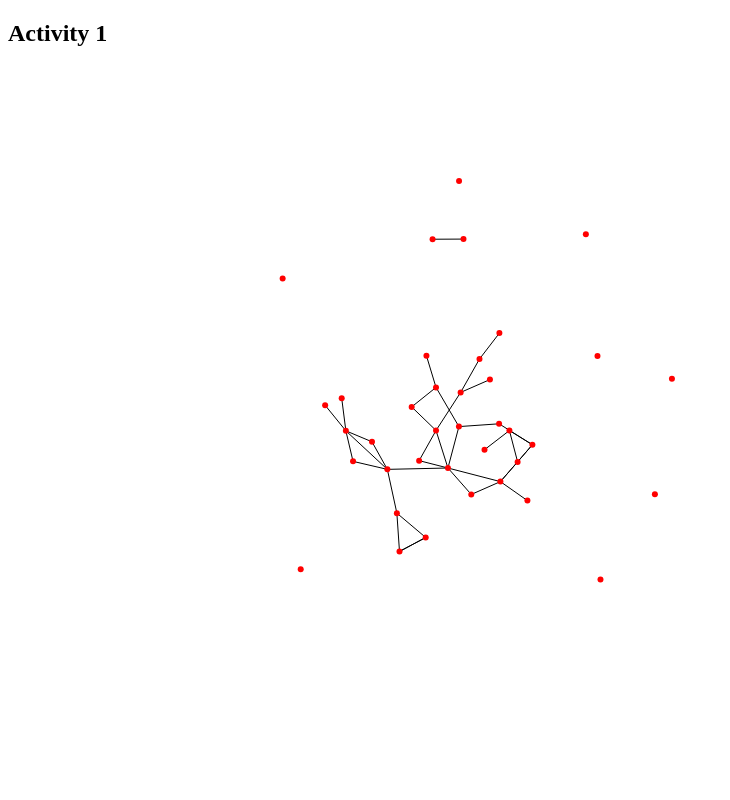
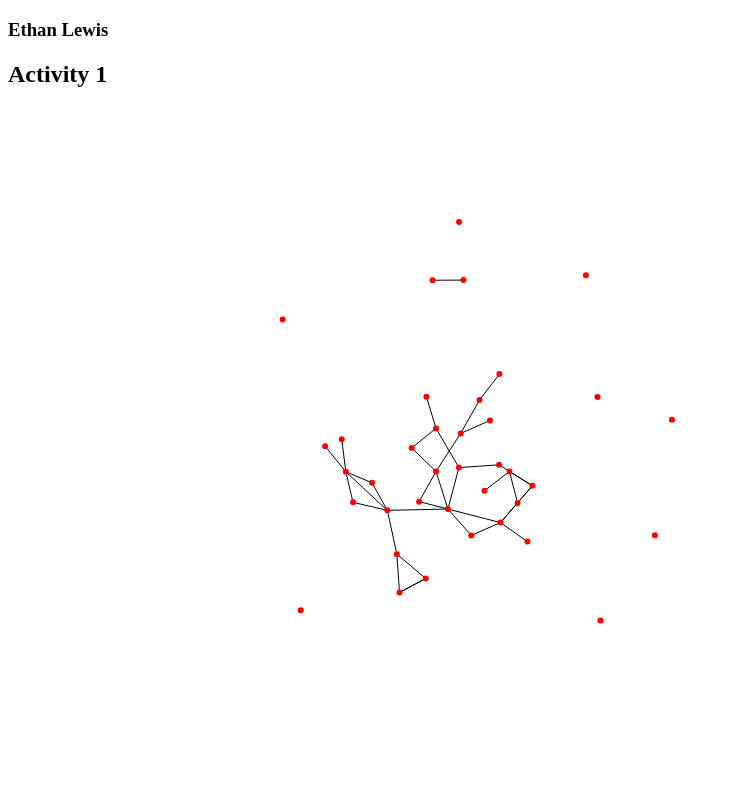
Before and after one commit to Ethanterrel/Ethanterrel.github.io-Data-Visualization---Network-and-Graphs, a plain HTML site: page index.html in a window 1280 px wide. Shown: the top 800 px of the page, without its empty margins (0-730 px from the left). Drawn offline with nearby package versions, Linux system fonts and the light colour scheme.

Commit message:
Update index.html

```diff
--- a/index.html
+++ b/index.html
@@ -14,7 +14,7 @@
 
     </head>
     <body>
-
+        <h3> Ethan Lewis </h3>
         <h2>Activity 1</h2>
         <!-- create an SVG canvas for us to modify -->
         <svg id="scatterplot" width="1200" height="800">
```
